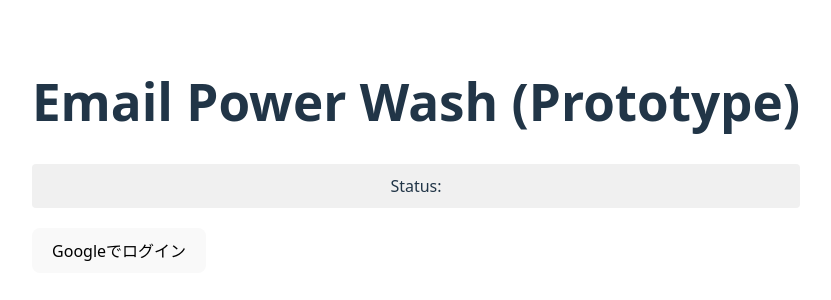
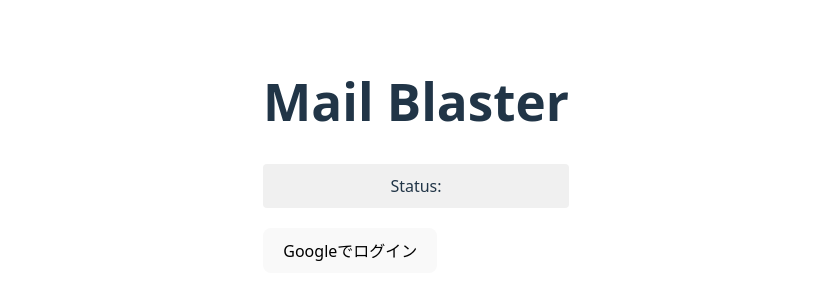
Before and after one commit to fuharu/Mail-Blaster, a React (Vite) app: page / in a window 1280 px wide. Shown: the part 234-534 px from the top of the page, without its empty margins (224-1055 px from the left). Built offline with nearby package versions, Linux system fonts and the light colour scheme; no server answers.

Commit message:
Update App.tsx

```diff
--- a/src/App.tsx
+++ b/src/App.tsx
@@ -104,7 +104,7 @@ function App() {
 
   return (
     <div style={{ maxWidth: '900px', margin: '0 auto', padding: '20px' }}>
-      <h1>Email Power Wash (Prototype)</h1>
+      <h1>Mail Blaster</h1>
 
       {/* ステータス表示 */}
       <div style={{ margin: '20px 0', padding: '10px', background: '#f0f0f0', borderRadius: '4px' }}>
```
